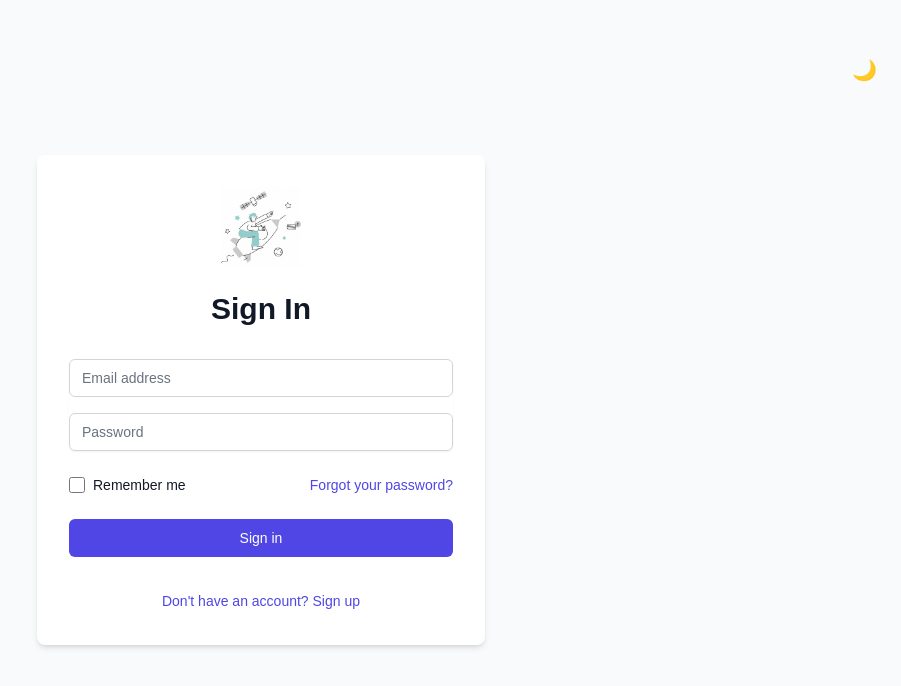
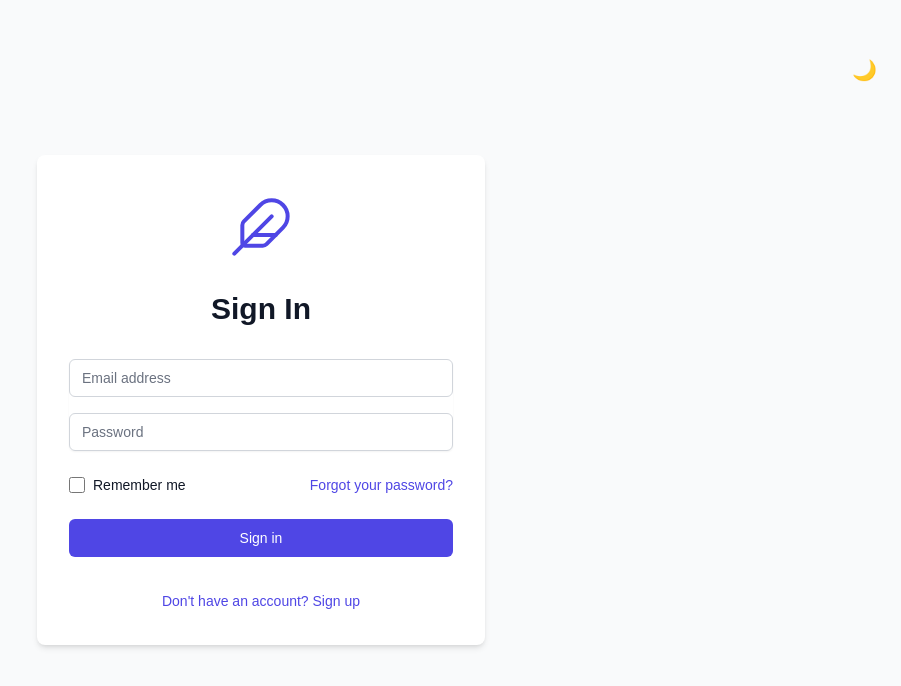
Before and after one commit to Ali-Haider-Tamba-SE/tail-twist-fe, a Next.js app: page /signin in a window 1280 px wide. Shown: the top 686 px of the page, without its empty margins (379-1280 px from the left). Built offline with nearby package versions, Linux system fonts and the light colour scheme.

Commit message:
improve - design polishing

```diff
--- a/src/app/dashboard/new-tale/page.tsx
+++ b/src/app/dashboard/new-tale/page.tsx
@@ -18,7 +18,7 @@ export default function NewTale() {
           <input
             type="text"
             id="title"
-            className="mt-1 block w-full rounded-md border-gray-300 dark:border-gray-600 shadow-sm focus:border-indigo-500 focus:ring-indigo-500 dark:bg-gray-700 dark:text-white sm:text-sm"
+            className="mt-1 block w-full px-4 py-2 rounded-md border-gray-300 dark:border-gray-600 shadow-sm focus:border-indigo-500 focus:ring-indigo-500 dark:bg-gray-700 dark:text-white sm:text-sm"
             placeholder="Enter your story title"
           />
         </div>
@@ -32,7 +32,7 @@ export default function NewTale() {
           <textarea
             id="story"
             rows={6}
-            className="mt-1 block w-full rounded-md border-gray-300 dark:border-gray-600 shadow-sm focus:border-indigo-500 focus:ring-indigo-500 dark:bg-gray-700 dark:text-white sm:text-sm"
+            className="mt-1 block w-full px-4 py-2 rounded-md border-gray-300 dark:border-gray-600 shadow-sm focus:border-indigo-500 focus:ring-indigo-500 dark:bg-gray-700 dark:text-white sm:text-sm"
             placeholder="Start writing your tale..."
           />
         </div>
--- a/src/app/dashboard/settings/page.tsx
+++ b/src/app/dashboard/settings/page.tsx
@@ -19,7 +19,7 @@ export default function Settings() {
               </label>
               <input
                 type="text"
-                className="mt-1 block w-full rounded-md border-gray-300 dark:border-gray-600 shadow-sm focus:border-indigo-500 focus:ring-indigo-500 dark:bg-gray-700 dark:text-white sm:text-sm"
+                className="mt-1 block w-full px-4 py-2 rounded-md border-gray-300 dark:border-gray-600 shadow-sm focus:border-indigo-500 focus:ring-indigo-500 dark:bg-gray-700 dark:text-white sm:text-sm"
                 defaultValue="John Doe"
               />
             </div>
@@ -29,7 +29,7 @@ export default function Settings() {
               </label>
               <input
                 type="email"
-                className="mt-1 block w-full rounded-md border-gray-300 dark:border-gray-600 shadow-sm focus:border-indigo-500 focus:ring-indigo-500 dark:bg-gray-700 dark:text-white sm:text-sm"
+                className="mt-1 block w-full px-4 py-2 rounded-md border-gray-300 dark:border-gray-600 shadow-sm focus:border-indigo-500 focus:ring-indigo-500 dark:bg-gray-700 dark:text-white sm:text-sm"
                 defaultValue="john@example.com"
               />
             </div>
--- a/src/app/signin/page.tsx
+++ b/src/app/signin/page.tsx
@@ -1,8 +1,8 @@
 'use client';
 import { useState } from 'react';
-import Image from 'next/image';
 import { redirect } from 'next/navigation';
 import { useTheme } from '@/components/theme-provider';
+import { Feather } from 'lucide-react';
 
 export default function SignIn() {
   const [isSignIn, setIsSignIn] = useState(true);
@@ -12,13 +12,10 @@ export default function SignIn() {
     <div className="min-h-screen flex items-center justify-center bg-gray-50 dark:bg-gray-900">
       <div className="max-w-md w-full space-y-8 p-8 bg-white dark:bg-gray-800 rounded-lg shadow-md">
         <div className="flex flex-col items-center">
-          <div className="w-20 h-20 relative mb-4">
-            <Image
-              src="/story.webp"
-              alt="Logo"
-              fill
-              className="object-contain"
-              priority
+          <div className="w-20 h-20 relative mb-4 flex items-center justify-center">
+            <Feather
+              className="w-16 h-16 text-indigo-600 dark:text-indigo-400"
+              strokeWidth={1.5}
             />
           </div>
           <h2 className="mt-2 text-center text-3xl font-extrabold text-gray-900 dark:text-white">
```
